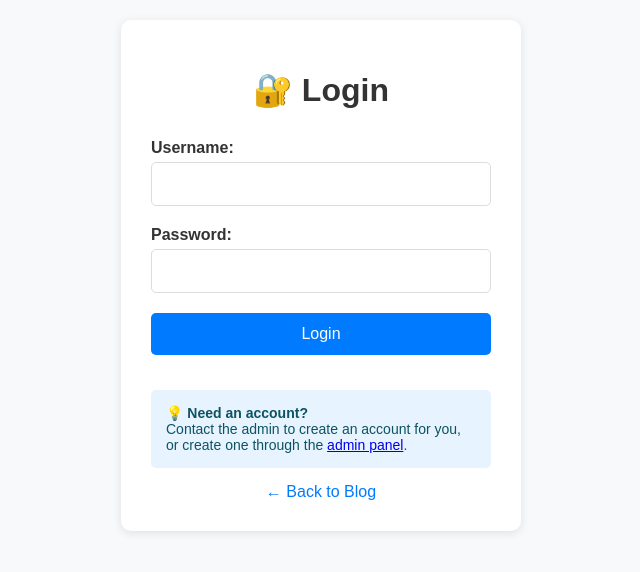
After one commit to Hadidomena/Blogging-made-with-Django, a Django app: page /login/ in a window 1280 px wide. The commit adds this page. Shown: the top 572 px of the page, without its empty margins (319-959 px from the left). Run offline with Django 5.2, Linux system fonts and the light colour scheme.

Commit message:
add login, limit commenting to logged users, hide admin panel from not admin user

```diff
--- /dev/null
+++ b/webBlog/templates/webBlog/login.html
@@ -0,0 +1,135 @@
+<!DOCTYPE html>
+<html>
+<head>
+    <title>Login - My Blog</title>
+    <style>
+        body {
+            font-family: Arial, sans-serif;
+            max-width: 400px;
+            margin: 0 auto;
+            padding: 20px;
+            background-color: #f8f9fa;
+        }
+        .login-container {
+            background-color: white;
+            padding: 30px;
+            border-radius: 10px;
+            box-shadow: 0 2px 10px rgba(0,0,0,0.1);
+        }
+        .form-group {
+            margin-bottom: 20px;
+        }
+        .form-group label {
+            display: block;
+            margin-bottom: 5px;
+            font-weight: bold;
+            color: #333;
+        }
+        .form-control {
+            width: 100%;
+            padding: 12px;
+            border: 1px solid #ddd;
+            border-radius: 5px;
+            font-size: 16px;
+            box-sizing: border-box;
+        }
+        .form-control:focus {
+            outline: none;
+            border-color: #007bff;
+            box-shadow: 0 0 5px rgba(0,123,255,0.3);
+        }
+        .btn {
+            width: 100%;
+            background-color: #007bff;
+            color: white;
+            padding: 12px;
+            border: none;
+            border-radius: 5px;
+            font-size: 16px;
+            cursor: pointer;
+            margin-bottom: 15px;
+        }
+        .btn:hover {
+            background-color: #0056b3;
+        }
+        .back-link {
+            display: block;
+            text-align: center;
+            color: #007bff;
+            text-decoration: none;
+            margin-top: 15px;
+        }
+        .back-link:hover {
+            text-decoration: underline;
+        }
+        .messages {
+            margin-bottom: 20px;
+        }
+        .alert {
+            padding: 10px;
+            border-radius: 4px;
+            margin-bottom: 10px;
+        }
+        .alert-success {
+            background-color: #d4edda;
+            color: #155724;
+            border: 1px solid #c3e6cb;
+        }
+        .alert-error {
+            background-color: #f8d7da;
+            color: #721c24;
+            border: 1px solid #f5c6cb;
+        }
+        .help-text {
+            background-color: #e7f3ff;
+            padding: 15px;
+            border-radius: 5px;
+            margin-top: 20px;
+            font-size: 14px;
+            color: #0c5460;
+        }
+        h1 {
+            text-align: center;
+            color: #333;
+            margin-bottom: 30px;
+        }
+    </style>
+</head>
+<body>
+    <div class="login-container">
+        <h1>🔐 Login</h1>
+
+        {% if messages %}
+            <div class="messages">
+                {% for message in messages %}
+                    <div class="alert alert-{{ message.tags }}">
+                        {{ message }}
+                    </div>
+                {% endfor %}
+            </div>
+        {% endif %}
+
+        <form method="post">
+            {% csrf_token %}
+            <div class="form-group">
+                <label for="username">Username:</label>
+                <input type="text" id="username" name="username" class="form-control" required>
+            </div>
+
+            <div class="form-group">
+                <label for="password">Password:</label>
+                <input type="password" id="password" name="password" class="form-control" required>
+            </div>
+
+            <button type="submit" class="btn">Login</button>
+        </form>
+
+        <div class="help-text">
+            <strong>💡 Need an account?</strong><br>
+            Contact the admin to create an account for you, or create one through the <a href="/admin/">admin panel</a>.
+        </div>
+
+        <a href="{% url 'post_list' %}" class="back-link">← Back to Blog</a>
+    </div>
+</body>
+</html>
--- a/webBlog/urls.py
+++ b/webBlog/urls.py
@@ -5,4 +5,6 @@ urlpatterns = [
     path('', views.post_list, name='post_list'),
     path('post/<int:pk>/', views.post_detail, name='post_detail'),
     path('markdown-guide/', views.markdown_guide, name='markdown_guide'),
+    path('login/', views.login_view, name='login'),
+    path('logout/', views.logout_view, name='logout'),
 ]
--- a/webBlog/views.py
+++ b/webBlog/views.py
@@ -1,5 +1,6 @@
 from django.shortcuts import render, get_object_or_404, redirect
 from django.contrib.auth.decorators import login_required
+from django.contrib.auth import authenticate, login, logout
 from django.contrib import messages
 from .models import Post, Comment
 from .forms import CommentForm
@@ -24,7 +25,7 @@ def post_detail(request, pk):
                 return redirect('post_detail', pk=post.pk)
         else:
             messages.error(request, 'You need to be logged in to comment.')
-            return redirect('post_detail', pk=post.pk)
+            return redirect('login')
     else:
         form = CommentForm()
 
@@ -36,3 +37,21 @@ def post_detail(request, pk):
 
 def markdown_guide(request):
     return render(request, 'webBlog/markdown_guide.html')
+
+def login_view(request):
+    if request.method == 'POST':
+        username = request.POST['username']
+        password = request.POST['password']
+        user = authenticate(request, username=username, password=password)
+        if user is not None:
+            login(request, user)
+            messages.success(request, f'Welcome back, {user.username}!')
+            return redirect('post_list')
+        else:
+            messages.error(request, 'Invalid username or password.')
+    return render(request, 'webBlog/login.html')
+
+def logout_view(request):
+    logout(request)
+    messages.success(request, 'You have been logged out.')
+    return redirect('post_list')
```
Also changed, not shown: webBlog/management/commands/createbloguser.py (added, +33 -0 lines), webBlog/templates/webBlog/post_detail.html (+67 -2 lines), webBlog/templates/webBlog/post_list.html (+120 -2 lines), webBlog/management/__init__.py (added), webBlog/management/commands/__init__.py (added).
